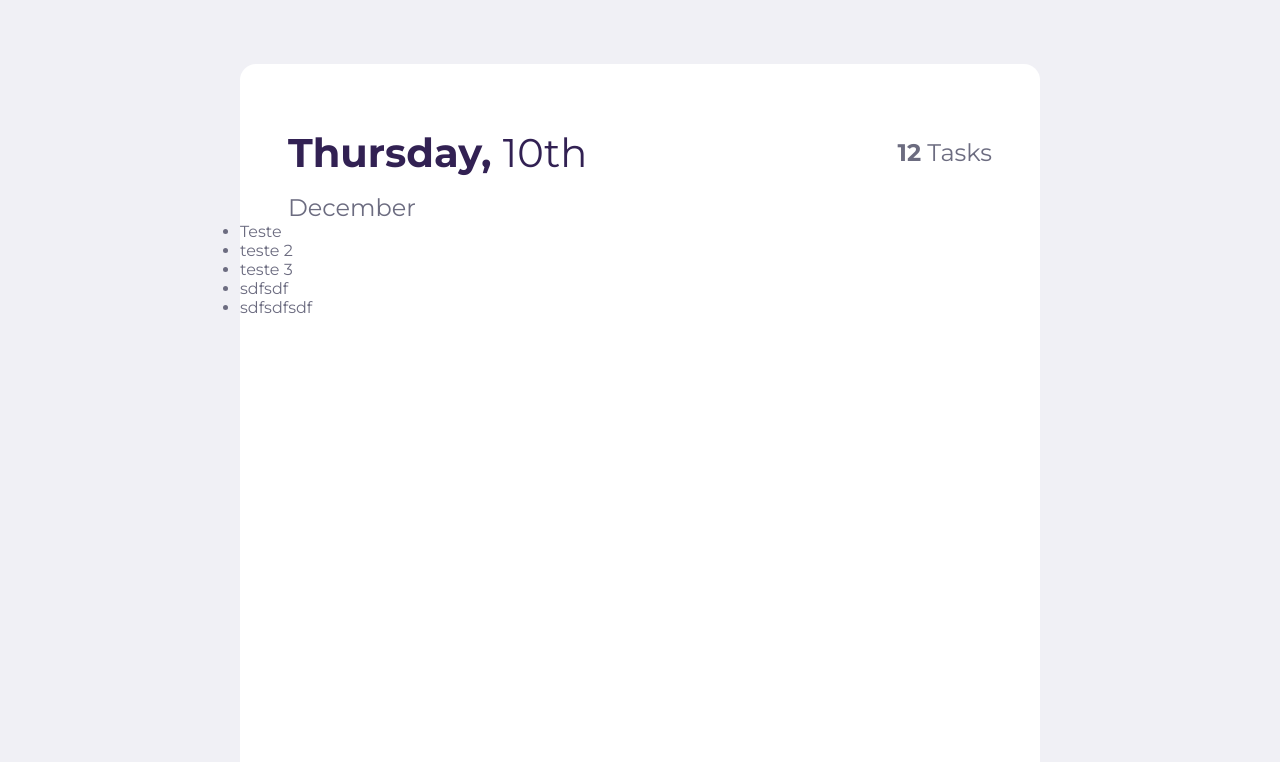
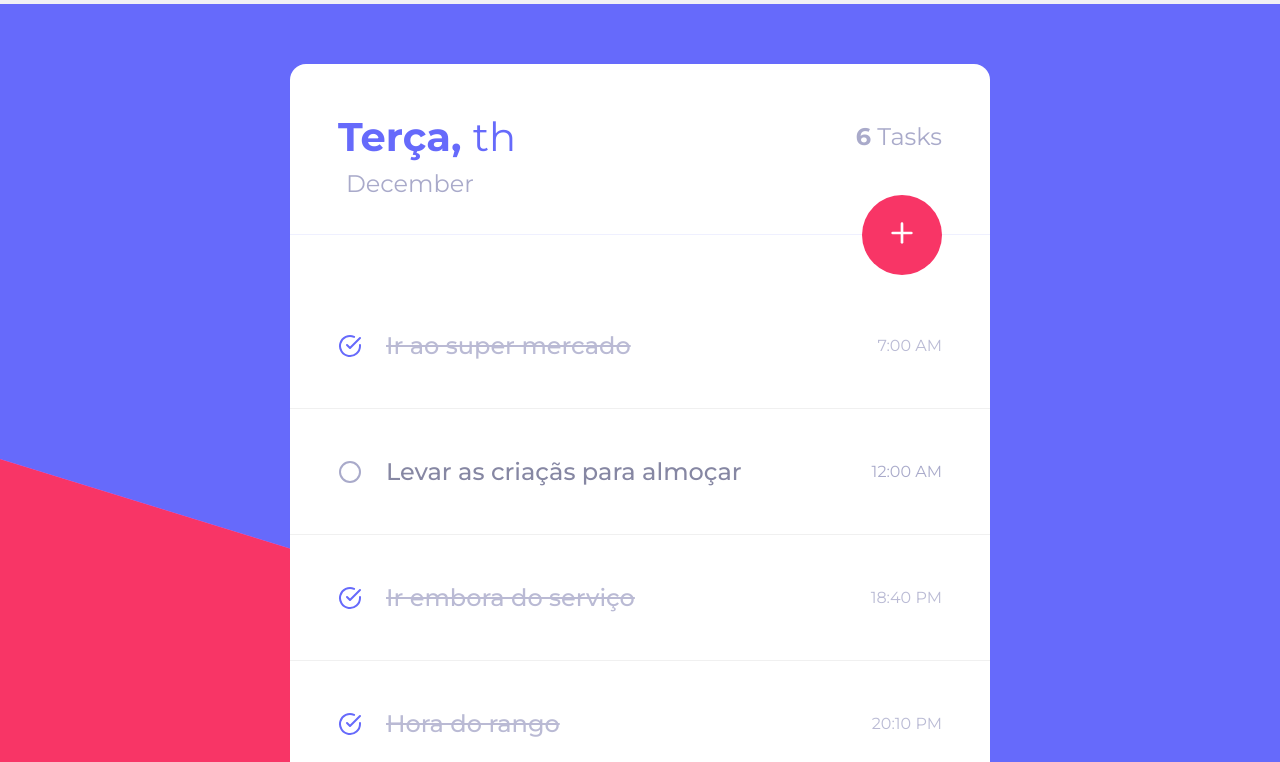
Before and after one commit to calebesg/todo-react, a React (Create React App) app: page / in a window 1280 px wide. Shown: the top 762 px of the page. Built offline with nearby package versions, Linux system fonts and the light colour scheme.

Commit message:
layout list of todo finished

```diff
--- a/package.json
+++ b/package.json
@@ -10,8 +10,10 @@
     "@types/node": "^12.0.0",
     "@types/react": "^16.9.0",
     "@types/react-dom": "^16.9.0",
+    "date-fns": "^2.14.0",
     "react": "^16.13.1",
     "react-dom": "^16.13.1",
+    "react-icons": "^3.10.0",
     "react-scripts": "3.4.1",
     "typescript": "~3.7.2"
   },
--- a/public/index.html
+++ b/public/index.html
@@ -7,7 +7,7 @@
 
     <title>React App</title>
 
-    <link href="https://fonts.googleapis.com/css2?family=Montserrat:wght@300;400;700&display=swap" rel="stylesheet">
+    <link href="https://fonts.googleapis.com/css2?family=Montserrat:wght@300;400;500;700&display=swap" rel="stylesheet">
   </head>
   <body>
     <noscript>You need to enable JavaScript to run this app.</noscript>
--- a/src/App.css
+++ b/src/App.css
@@ -1,18 +1,23 @@
 #page-home {
   width: 100%;
-  height: 100vh;
+  height: auto;
+
+  padding-top: 64px;
+
+  background: url('./assets/background.png') no-repeat center fixed;
 }
 
 .page-home-content {
   width: 100%;
   height: 100%;
-  max-width: 800px;
+  max-width: 700px;
 
   margin: 0 auto;
-  margin-top: 64px;
-  padding: 64px 0;
+
+  padding: 48px 0;
   background-color: #FFF;
-  border-radius: 16px;
+  border-top-left-radius: 16px;
+  border-top-right-radius: 16px;
 }
 
 header {
@@ -23,8 +28,11 @@ header .header-top {
   display: flex;
   justify-content: space-between;
   align-items: center;
+}
 
-  margin-bottom: 16px;
+header>p {
+  margin-left: 8px;
+  margin-top: 8px;
 }
 
 .header-top h1 span {
--- a/src/App.tsx
+++ b/src/App.tsx
@@ -1,30 +1,95 @@
-import React from 'react';
+import React, { useState, useEffect } from 'react';
+import { format } from 'date-fns';
+import { ptBR } from 'date-fns/locale';
 
 import './App.css';
 
+import Form from './components/Form';
+import Todo from './components/Todo';
+
+interface TodoData {
+  id: number,
+  title: string,
+  checked: boolean,
+  posted: string
+};
+
+interface DateBR {
+  day: {
+    week: string,
+    month: number
+  },
+  month: string
+}
+
 function App() {
+  const [todos, setTodos] = useState<TodoData[]>([]);
+  //const [date, setDate] = useState<DateBR>({} as DateBR);
+
+  const [total, setTotal] = useState<number>(0);
+
+  useEffect(() => {
+    const data = [
+      { id: 1, title: 'Ir ao super mercado', checked: true, posted: '7:00 AM' },
+      { id: 2, title: 'Levar as criaçãs para almoçar', checked: false, posted: '12:00 AM' },
+      { id: 3, title: 'Ir embora do serviço', checked: true, posted: '18:40 PM' },
+      { id: 4, title: 'Hora do rango', checked: true, posted: '20:10 PM' },
+      { id: 5, title: 'Hora do rango', checked: false, posted: '20:10 PM' },
+      { id: 6, title: 'Hora do rango', checked: true, posted: '20:10 PM' },
+    ];
+
+    setTodos(data);
+    setTotal(data.length);
+  }, []);
+
+  useEffect(() => {
+    const date = format(new Date(), 'MMMM-ddd', {locale: ptBR});
+
+    console.log(date);
+  }, []);
+
+  function handleClickTodo(id: number) {
+    const currentTodo = todos.find(item => item.id === id);
+
+    if (!currentTodo) return;
+
+    const filteredItems = todos.map(todo => {
+
+      if (todo.id === id) {
+        todo.checked = !todo.checked;
+      }
+
+      return todo;
+    });
+
+    setTodos(filteredItems);
+  }
+
   return (
     <div id="page-home">
       <div className="page-home-content">
 
         <header>
           <div className="header-top">
-            <h1>Thursday, <span>10th</span></h1>
-            <p><span>12</span> Tasks</p>
+            <h1>Terça, <span>th</span></h1>
+            <p><span>{total}</span> Tasks</p>
           </div>
 
           <p>December</p>
         </header>
 
+        <Form />
+
         <main>
           <ul>
-            <li>Teste</li>
-            <li>teste 2</li>
-            <li>teste 3</li>
-            <li>sdfsdf</li>
-            <li>sdfsdfsdf</li>
+            {todos.map(todo => (
+              <li key={todo.id}>
+                <Todo todo={todo} handleClickTodo={handleClickTodo} />
+              </li>
+            ))}
           </ul>
         </main>
+
       </div>
     </div>
   );
--- /dev/null
+++ b/src/components/Form/index.tsx
@@ -0,0 +1,17 @@
+import React from 'react';
+import { FiPlus } from 'react-icons/fi';
+
+import './styles.css';
+
+const Form = () => {
+  return (
+    <div className="form-add">
+
+      <div className="line"></div>
+      <button><FiPlus /></button>
+
+    </div>
+  );
+}
+
+export default Form;
--- /dev/null
+++ b/src/components/Form/styles.css
@@ -0,0 +1,42 @@
+.form-add {
+  position: relative;
+
+  margin: 36px 0;
+  width: 100%;
+  display: flex;
+  flex-direction: column;
+  justify-content: center;
+}
+
+.form-add .line {
+  height: 1px;
+  background-color: rgba(102, 106, 251, 0.1);
+}
+
+.form-add button {
+  position: absolute;
+  right: 48px;
+
+  width: 80px;
+  height: 80px;
+
+  border: 0;
+  border-radius: 50%;
+  background-color: var(--primary-color);
+  cursor: pointer;
+  transition: all .3s;
+}
+
+button svg {
+  font-size: 32px;
+
+  color: #FFF;
+}
+
+button:hover {
+  background-color: #e72253;
+}
+
+main ul {
+  margin-top: 48px;
+}
--- /dev/null
+++ b/src/components/Todo/index.tsx
@@ -0,0 +1,36 @@
+import React from 'react';
+import { FiCircle, FiCheckCircle } from 'react-icons/fi';
+
+import './styles.css';
+
+interface Todo {
+  todo: {
+    id: number,
+    title: string,
+    checked: boolean,
+    posted: string
+  },
+  handleClickTodo: (id: number) => void
+};
+
+const Todo: React.FC<Todo> = ({ todo, handleClickTodo }) => {
+
+  function handleClick() {
+    handleClickTodo(todo.id);
+  }
+
+  return (
+    <button
+      onClick={handleClick}
+      className={todo.checked ? 'checked' : ''}
+    >
+      <div>
+        {todo.checked ? <FiCheckCircle /> : <FiCircle />}
+        <p>{todo.title}</p>
+      </div>
+      <span>{todo.posted}</span>
+    </button>
+  );
+}
+
+export default Todo;
--- /dev/null
+++ b/src/components/Todo/styles.css
@@ -0,0 +1,51 @@
+li button {
+  display: flex;
+  justify-content: space-between;
+  align-items: center;
+  width: 100%;
+
+  padding: 48px;
+  border: 0;
+  background: transparent;
+  border-bottom: 1px solid rgba(0, 0, 0, .06);
+  cursor: pointer;
+}
+
+li button.checked div p {
+  color: var(--text-color);
+  text-decoration: line-through;
+  opacity: .8;
+}
+
+li button.checked div svg {
+  color: var(--title-color);
+}
+
+li button.checked span {
+  opacity: .8;
+}
+
+li button:hover {
+  background: rgba(102, 106, 251, 0.06);
+}
+
+li button div {
+  display: flex;
+  align-items: center;
+}
+
+li button div svg {
+  margin-right: 24px;
+  font-size: 24px;
+  color: var(--text-color);
+}
+
+li button div p {
+  color: #8687a3;
+  font-weight: 500;
+}
+
+li button span {
+  color: var(--text-color);
+  font-size: 16px;
+}
--- a/src/index.css
+++ b/src/index.css
@@ -1,13 +1,14 @@
 :root {
-  --primary-color: #34CB79;
-  --title-color: #322153;
-  --text-color: #6C6C80;
+  --primary-color: #f83566;
+  --title-color: #666afb;
+  --text-color: #A9AACA;
 }
 
 * {
   margin: 0;
   padding: 0;
   box-sizing: border-box;
+  outline: none;
 }
 
 body {
@@ -32,3 +33,9 @@ h1 {
 p {
   font-size: 24px;
 }
+
+ul, li {
+  list-style: none;
+  margin: 0;
+  padding: 0;
+}
```
Also changed, not shown: src/assets/background.png (added), 1 other file (tests, documents, lock files or other folders).
